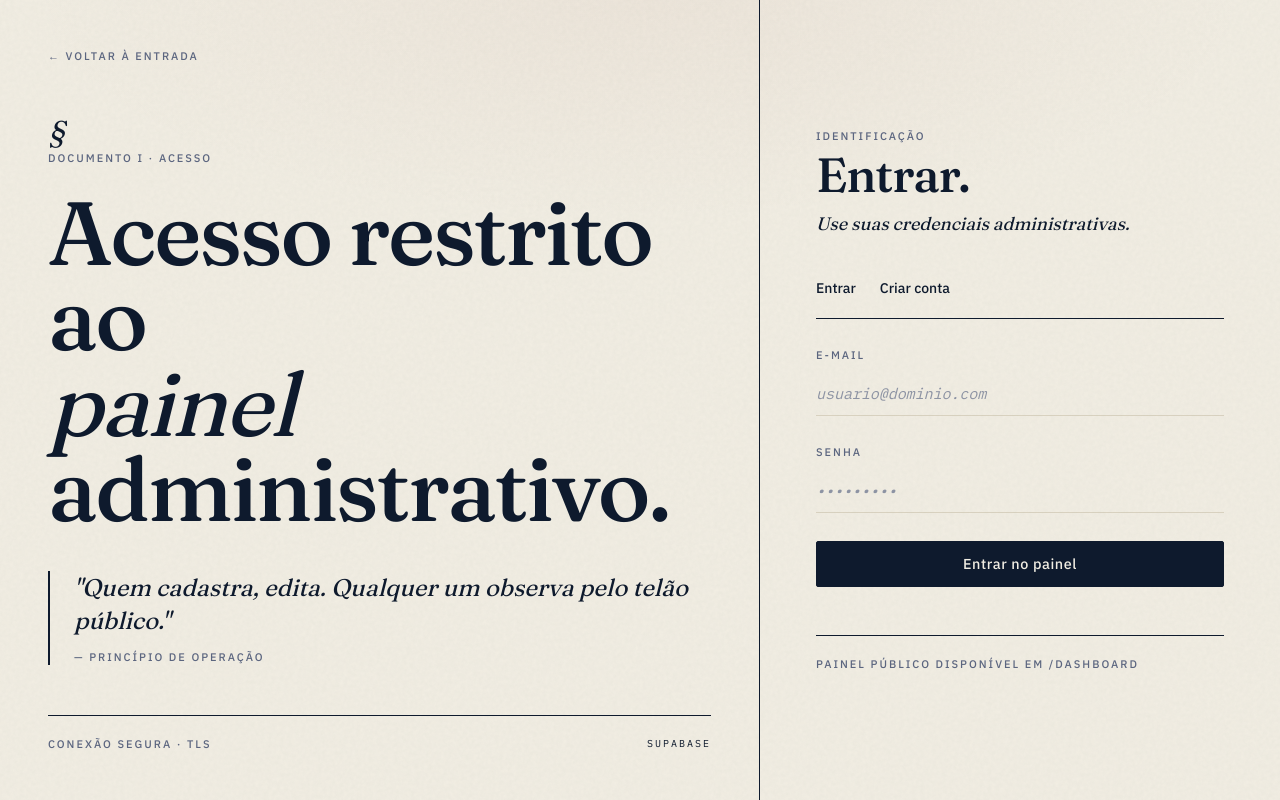
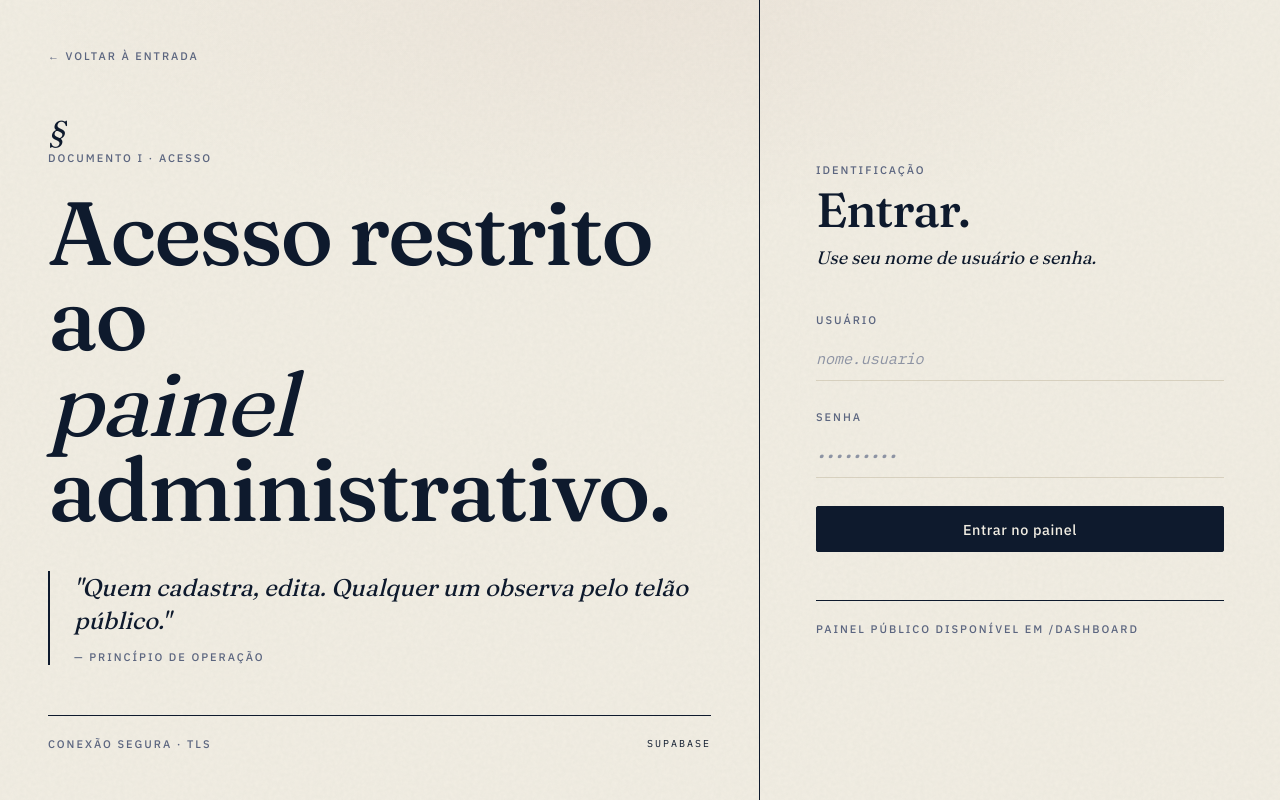
Before and after one commit to ericklindoso/painel-processos, a Next.js app: page /login in a window 1280 px wide. Built offline with nearby package versions, Linux system fonts and the light colour scheme.

Commit message:
feat: login por nome de usuario (erick.lindoso -> admin@darell.com.br)
Server action busca email no user_metadata via admin API.
Email nunca exposto ao cliente. Form usa campo usuario.

Co-Authored-By: Claude Sonnet 4.6 <noreply@anthropic.com>

```diff
--- /dev/null
+++ b/app/login/actions.ts
@@ -0,0 +1,40 @@
+"use server";
+
+import { createClient as createSupabaseAdmin } from "@supabase/supabase-js";
+import { createClient } from "@/lib/supabase/server";
+import { redirect } from "next/navigation";
+
+export async function signInWithUsername(
+  username: string,
+  password: string,
+): Promise<{ error: string }> {
+  const admin = createSupabaseAdmin(
+    process.env.NEXT_PUBLIC_SUPABASE_URL!,
+    process.env.SUPABASE_SERVICE_ROLE_KEY!,
+    { auth: { autoRefreshToken: false, persistSession: false } },
+  );
+
+  const {
+    data: { users },
+    error: listError,
+  } = await admin.auth.admin.listUsers();
+
+  if (listError) return { error: "Erro ao autenticar. Tente novamente." };
+
+  const user = users.find((u) => u.user_metadata?.username === username);
+  if (!user?.email) return { error: "Usuário não encontrado." };
+
+  const supabase = await createClient();
+  const { error } = await supabase.auth.signInWithPassword({
+    email: user.email,
+    password,
+  });
+
+  if (error) {
+    const m = error.message.toLowerCase();
+    if (m.includes("invalid")) return { error: "Usuário ou senha incorretos." };
+    return { error: error.message };
+  }
+
+  redirect("/admin");
+}
--- a/app/login/login-form.tsx
+++ b/app/login/login-form.tsx
@@ -1,47 +1,21 @@
 "use client";
 
 import { useState } from "react";
-import { useRouter } from "next/navigation";
-import { createClient } from "@/lib/supabase/client";
-
-type Mode = "signin" | "signup";
+import { signInWithUsername } from "./actions";
 
 export function LoginForm() {
-  const router = useRouter();
-  const [mode, setMode] = useState<Mode>("signin");
-  const [email, setEmail] = useState("");
+  const [username, setUsername] = useState("");
   const [password, setPassword] = useState("");
   const [loading, setLoading] = useState(false);
   const [error, setError] = useState<string | null>(null);
-  const [info, setInfo] = useState<string | null>(null);
 
   async function onSubmit(e: React.FormEvent) {
     e.preventDefault();
     setError(null);
-    setInfo(null);
     setLoading(true);
-
-    const supabase = createClient();
     try {
-      if (mode === "signin") {
-        const { error } = await supabase.auth.signInWithPassword({ email, password });
-        if (error) throw error;
-        router.push("/admin");
-        router.refresh();
-      } else {
-        const { data, error } = await supabase.auth.signUp({ email, password });
-        if (error) throw error;
-        if (data.session) {
-          router.push("/admin");
-          router.refresh();
-        } else {
-          setInfo("Conta criada. Verifique seu e-mail para confirmar e depois entre.");
-          setMode("signin");
-        }
-      }
-    } catch (err: unknown) {
-      const msg = err instanceof Error ? err.message : "Erro desconhecido";
-      setError(translateError(msg));
+      const result = await signInWithUsername(username.trim(), password);
+      if (result?.error) setError(result.error);
     } finally {
       setLoading(false);
     }
@@ -49,39 +23,15 @@ export function LoginForm() {
 
   return (
     <form onSubmit={onSubmit} className="space-y-7">
-      <div className="flex items-center gap-6 border-b border-[--color-rule] pb-3">
-        {(["signin", "signup"] as const).map((m) => (
-          <button
-            key={m}
-            type="button"
-            onClick={() => {
-              setMode(m);
-              setError(null);
-              setInfo(null);
-            }}
-            className={`relative pb-2 font-sans text-sm font-medium transition ${
-              mode === m
-                ? "text-[--color-ink]"
-                : "text-[--color-ink-mute] hover:text-[--color-ink]"
-            }`}
-          >
-            {m === "signin" ? "Entrar" : "Criar conta"}
-            {mode === m && (
-              <span className="absolute -bottom-[13px] left-0 right-0 h-[2px] bg-[--color-claret]" />
-            )}
-          </button>
-        ))}
-      </div>
-
       <label className="field">
-        <span className="field-label">E-mail</span>
+        <span className="field-label">Usuário</span>
         <input
-          type="email"
+          type="text"
           required
-          autoComplete="email"
-          value={email}
-          onChange={(e) => setEmail(e.target.value)}
-          placeholder="usuario@dominio.com"
+          autoComplete="username"
+          value={username}
+          onChange={(e) => setUsername(e.target.value)}
+          placeholder="nome.usuario"
           className="field-input field-mono"
         />
       </label>
@@ -92,7 +42,7 @@ export function LoginForm() {
           type="password"
           required
           minLength={6}
-          autoComplete={mode === "signin" ? "current-password" : "new-password"}
+          autoComplete="current-password"
           value={password}
           onChange={(e) => setPassword(e.target.value)}
           placeholder="•••••••••"
@@ -105,24 +55,10 @@ export function LoginForm() {
           {error}
         </div>
       )}
-      {info && (
-        <div className="border-l-2 border-[--color-emerald] bg-[--color-emerald]/10 px-4 py-3 text-sm text-[--color-emerald]">
-          {info}
-        </div>
-      )}
 
       <button type="submit" disabled={loading} className="btn btn-primary w-full">
-        {loading ? "Processando..." : mode === "signin" ? "Entrar no painel" : "Criar conta"}
+        {loading ? "Verificando..." : "Entrar no painel"}
       </button>
     </form>
   );
 }
-
-function translateError(msg: string): string {
-  const m = msg.toLowerCase();
-  if (m.includes("invalid login")) return "E-mail ou senha incorretos.";
-  if (m.includes("user already registered")) return "Já existe uma conta com esse e-mail.";
-  if (m.includes("email not confirmed")) return "Confirme seu e-mail antes de entrar.";
-  if (m.includes("password should be")) return "A senha deve ter no mínimo 6 caracteres.";
-  return msg;
-}
--- a/app/login/page.tsx
+++ b/app/login/page.tsx
@@ -60,7 +60,7 @@ export default function LoginPage() {
               Entrar.
             </h2>
             <p className="mt-3 font-serif text-lg italic text-[--color-ink-dim]">
-              Use suas credenciais administrativas.
+              Use seu nome de usuário e senha.
             </p>
           </div>
 
```
